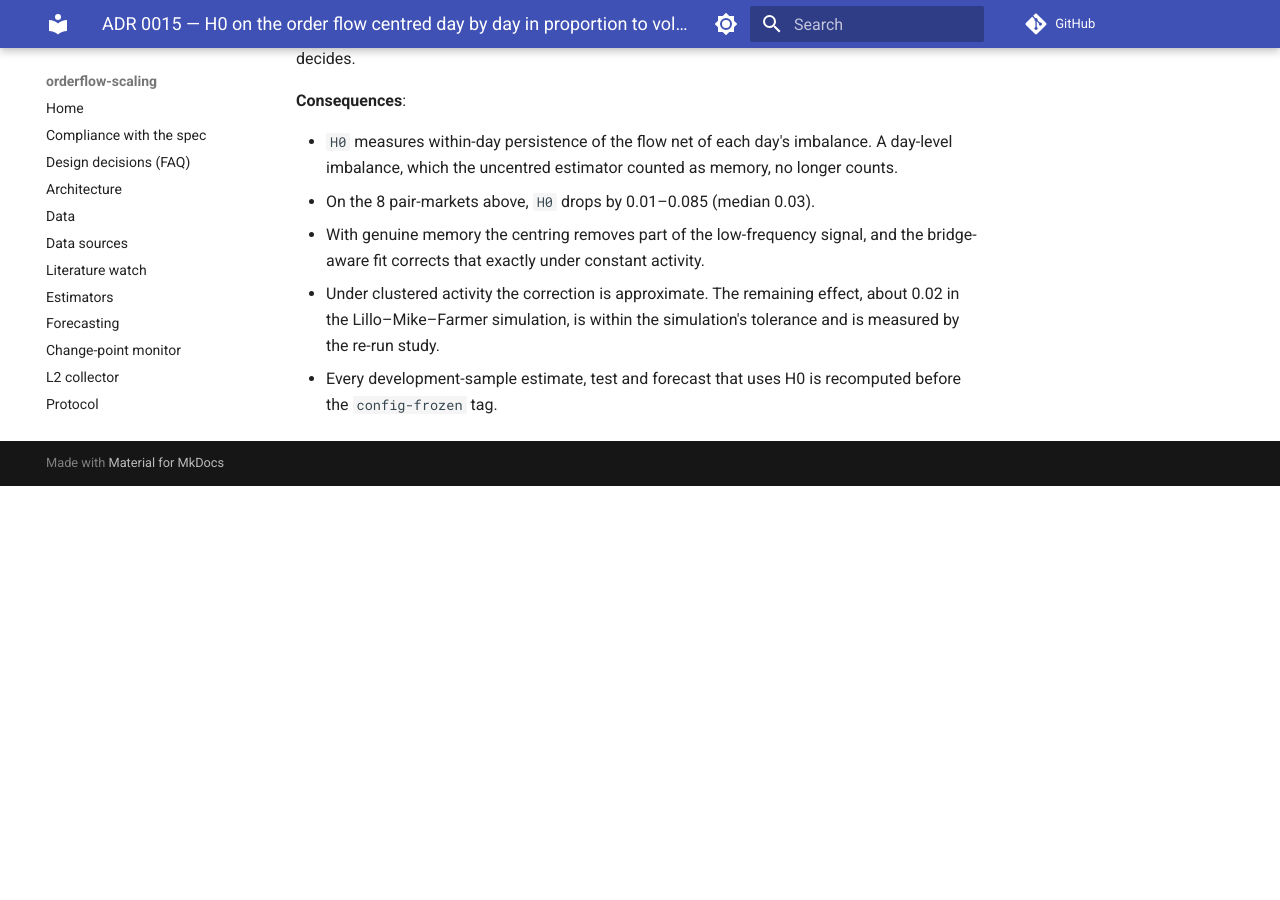
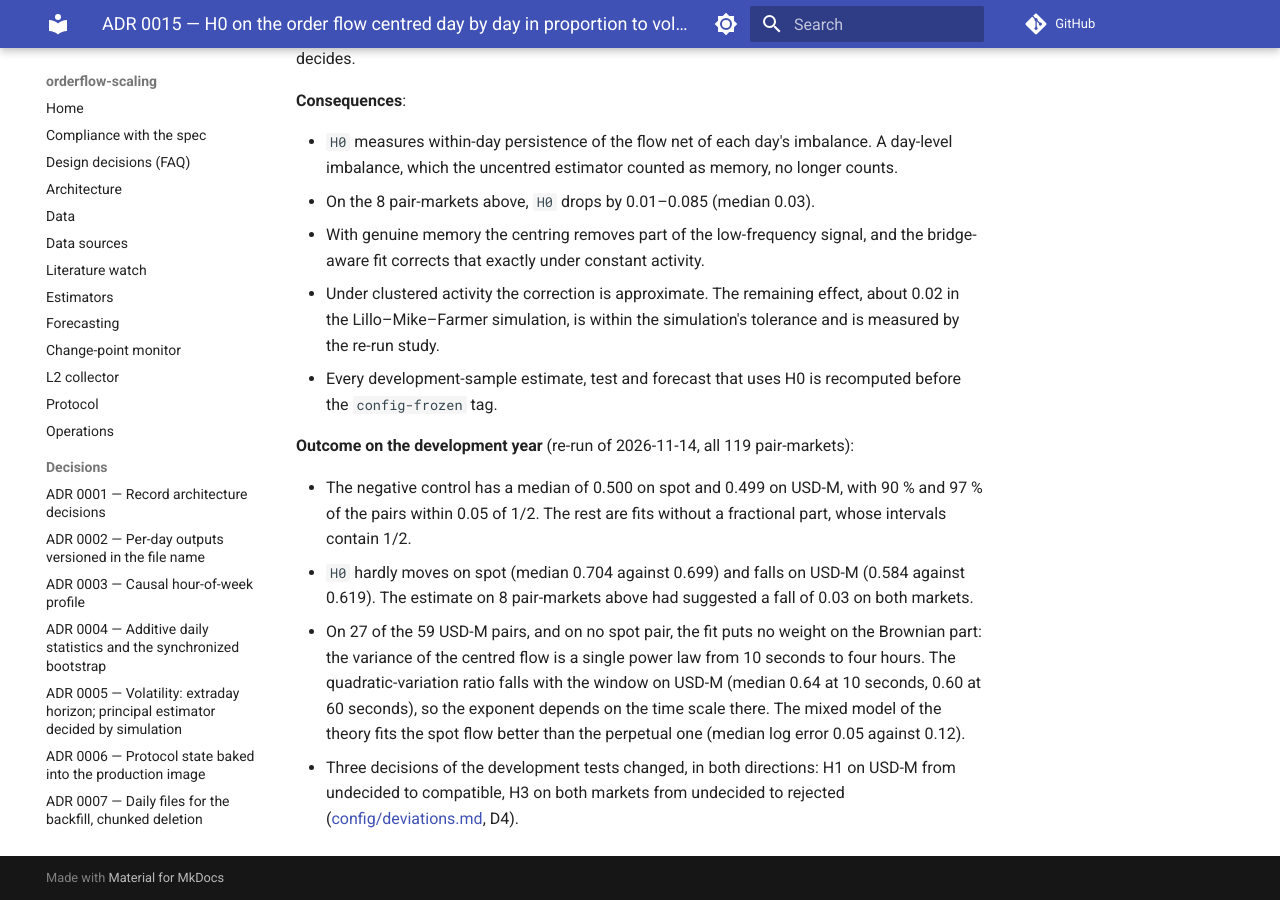
Before and after one commit to NIDHAL277/orderflow-scaling, an MkDocs documentation site: the page built from docs/adr/0015-volume-centred-order-flow.md, in a window 1280 px wide and 900 px high, scrolled down 2598 px. Built offline with MkDocs 1.6.1 and Material for MkDocs 9.7.7, drawn with Linux system fonts in a browser that asks for light colours; comment, search, counter and statistics services are not loaded; before the commit the page ends 3084 px from its top, so only the background shows below that.

Commit message:
Record the outcome of D3 and D4 on the development year
The re-run of the development year with the volume-centred H0 is
complete (119 pair-markets). The deviations log, ADR 0015 and the paper
now state what it measured:

- negative control: median 0.500 on spot and 0.499 on USD-M, 90 % and
  97 % of pairs within 0.05 of 1/2, no pair failing
- H0: 0.704 on spot (0.699 before), 0.584 on USD-M (0.619 before)
- three decisions changed, in both directions: H1 on USD-M from
  undecided to compatible, H3 on both markets from undecided to
  rejected

README status brought up to date (development done, confirmation
waiting for the tag config-frozen).

Co-Authored-By: Claude Fable 5.2 <noreply@anthropic.com>

```diff
--- a/docs/adr/0015-volume-centred-order-flow.md
+++ b/docs/adr/0015-volume-centred-order-flow.md
@@ -97,3 +97,21 @@ pre-registered acceptance rule decides.
   measured by the re-run study.
 * Every development-sample estimate, test and forecast that uses H0 is recomputed before
   the `config-frozen` tag.
+
+**Outcome on the development year** (re-run of 2026-11-14, all 119 pair-markets):
+
+* The negative control has a median of 0.500 on spot and 0.499 on USD-M, with 90 % and
+  97 % of the pairs within 0.05 of 1/2. The rest are fits without a fractional part,
+  whose intervals contain 1/2.
+* `H0` hardly moves on spot (median 0.704 against 0.699) and falls on USD-M (0.584
+  against 0.619). The estimate on 8 pair-markets above had suggested a fall of 0.03 on
+  both markets.
+* On 27 of the 59 USD-M pairs, and on no spot pair, the fit puts no weight on the Brownian
+  part: the variance of the centred flow is a single power law from 10 seconds to four
+  hours. The quadratic-variation ratio falls with the window on USD-M (median 0.64 at
+  10 seconds, 0.60 at 60 seconds), so the exponent depends on the time scale there. The
+  mixed model of the theory fits the spot flow better than the perpetual one (median log
+  error 0.05 against 0.12).
+* Three decisions of the development tests changed, in both directions: H1 on USD-M from
+  undecided to compatible, H3 on both markets from undecided to rejected
+  ([config/deviations.md](../../config/deviations.md), D4).
```
Also changed, not shown: README.md (+5 -5 lines), config/deviations.md (+20 -0 lines), 1 other file.
